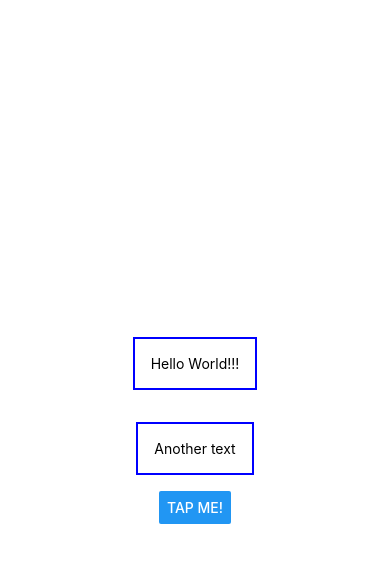
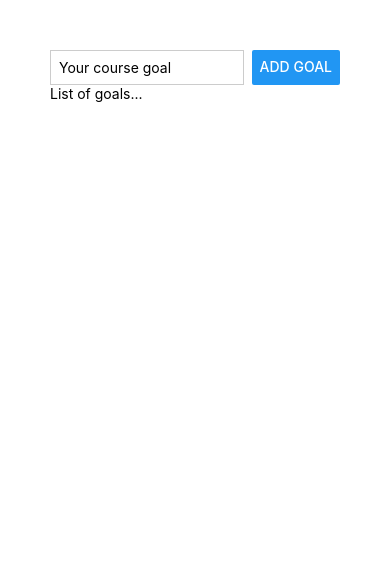
Before and after one commit to edsonjmv/rncourse, a React Native app: screen / in a window 390 px wide. Shown: the top 562 px of the page. Built offline with nearby package versions, Linux system fonts and the light colour scheme.

Commit message:
Using flexbox to create layouts

```diff
--- a/App.js
+++ b/App.js
@@ -1,26 +1,32 @@
-import { Button, StyleSheet, Text, View } from 'react-native';
+import { Button, StyleSheet, Text, TextInput, View } from 'react-native';
 
 export default function App() {
   return (
-    <View style={styles.container}>
-      <Text style={styles.dummyText}>Hello World!!!</Text>
-      <Text style={styles.dummyText}>Another text</Text>
-      <Button title="Tap me!" />
+    <View style={styles.appContainer}>
+      <View style={styles.inputContainer}>
+        <TextInput style={styles.textInput} placeholder="Your course goal" />
+        <Button title="Add goal" />
+      </View>
+      <View>
+        <Text>List of goals...</Text>
+      </View>
     </View>
   );
 }
 
 const styles = StyleSheet.create({
-  container: {
-    flex: 1,
-    backgroundColor: '#fff',
-    alignItems: 'center',
-    justifyContent: 'center'
+  appContainer: {
+    padding: 50
   },
-  dummyText: {
-    margin: 16,
-    padding: 16,
-    borderWidth: 2,
-    borderColor: 'blue'
+  inputContainer: {
+    flexDirection: 'row',
+    justifyContent: 'space-between'
+  },
+  textInput: {
+    borderWidth: 1,
+    borderColor: '#ccc',
+    width: '80%',
+    marginRight: 8,
+    padding: 8
   }
 });
```
